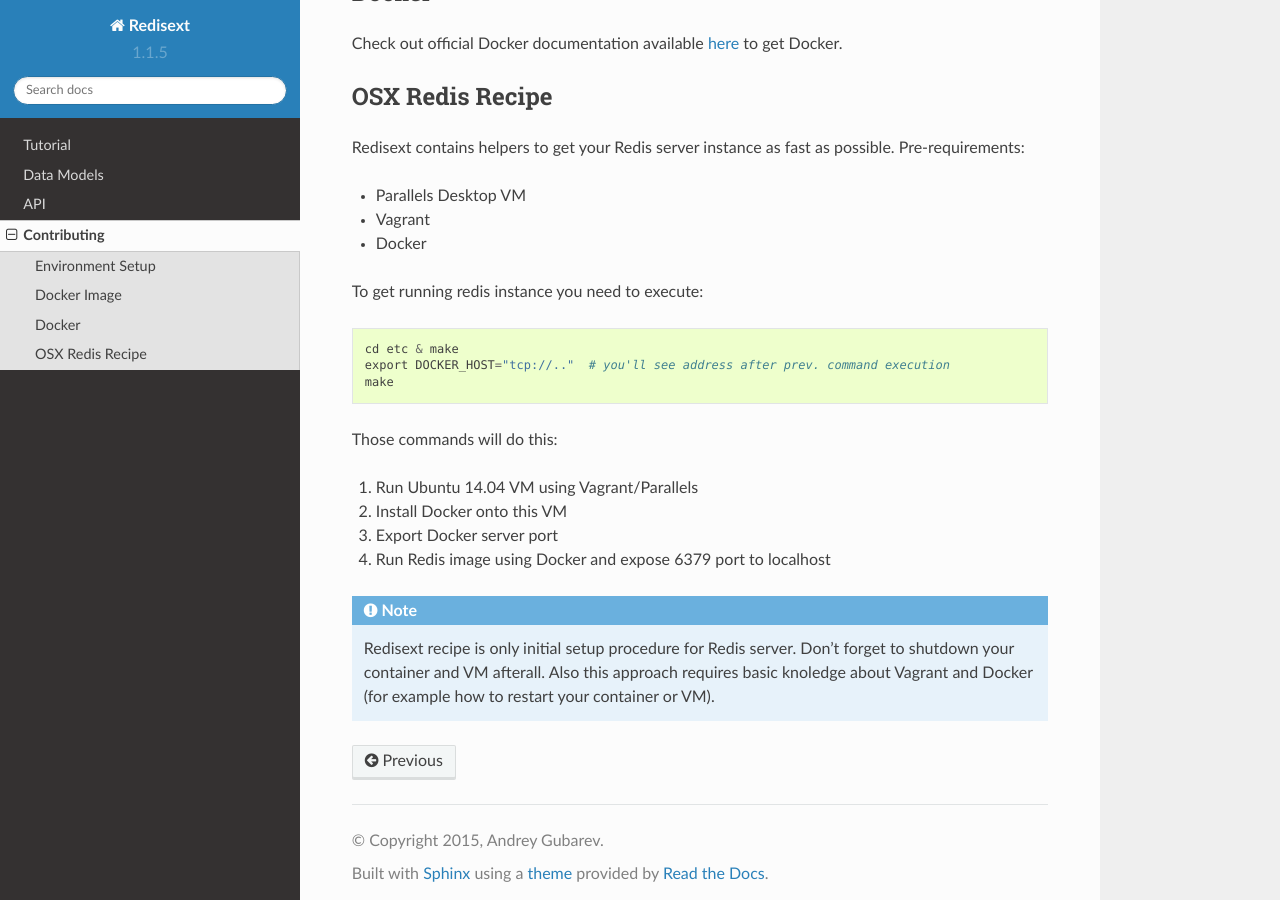
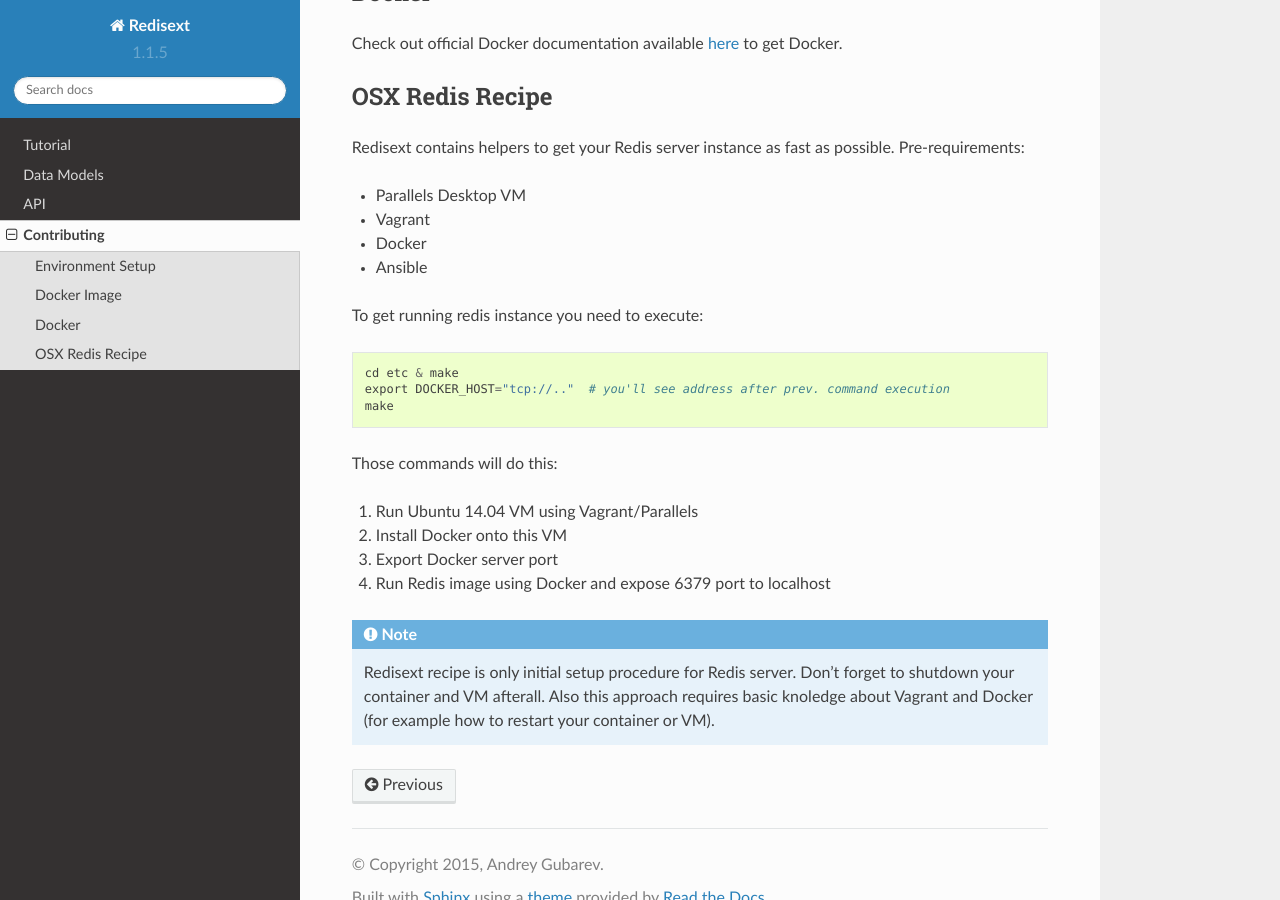
Before and after one commit to mylokin/redisext, a Sphinx documentation site: the page built from docs/modules/contributing.rst, in a window 1280 px wide and 900 px high, scrolled down 561 px. Built offline with Sphinx 7.4.7 and the Read the Docs theme 2.0.0, drawn with Linux system fonts in a browser that asks for light colours.

Commit message:
extend deps

```diff
--- a/docs/modules/contributing.rst
+++ b/docs/modules/contributing.rst
@@ -31,6 +31,7 @@
 * Parallels Desktop VM
 * Vagrant
 * Docker
+* Ansible
 
 To get running redis instance you need to execute::
 
```
